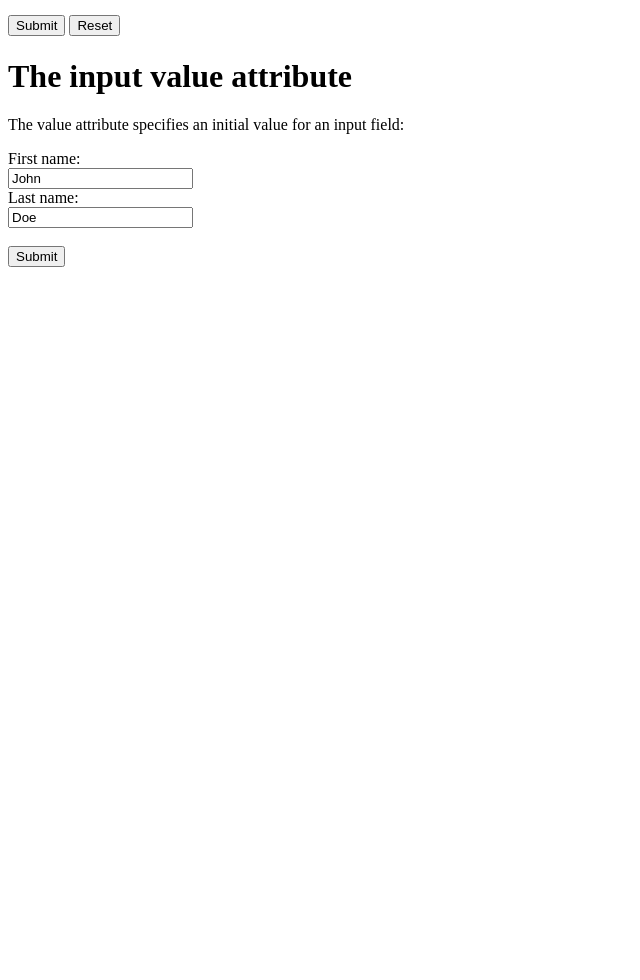
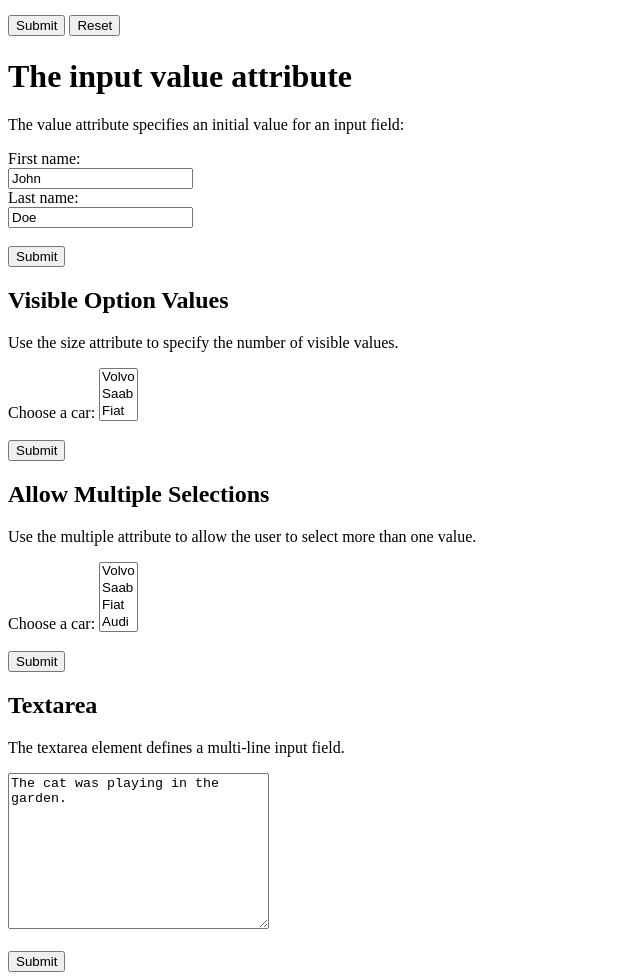
Before and after one commit to Ashwinik63/Ashwinik63, a plain HTML site: page index.html in a window 1280 px wide. Shown: the part 796-1776 px from the top of the page, without its empty margins (0-640 px from the left). Before the commit the page ends 1071 px from the top, so only its background shows below. Drawn offline with Linux system fonts and the light colour scheme.

Commit message:
multiple attributes are included in the html forms

```diff
--- a/index.html
+++ b/index.html
@@ -57,6 +57,45 @@
     <input type="submit" value="Submit">
   </form>
 
+<h2>Visible Option Values</h2>
+
+<p>Use the size attribute to specify the number of visible values.</p>
+
+<form action="/action_page.php">
+  <label for="cars">Choose a car:</label>
+  <select id="cars" name="cars" size="3">
+    <option value="volvo">Volvo</option>
+    <option value="saab">Saab</option>
+    <option value="fiat">Fiat</option>
+    <option value="audi">Audi</option>
+  </select><br><br>
+  <input type="submit">
+</form>
+  <h2>Allow Multiple Selections</h2>
+
+<p>Use the multiple attribute to allow the user to select more than one value.</p>
+
+<form action="/action_page.php">
+  <label for="cars">Choose a car:</label>
+  <select id="cars" name="cars" size="4" multiple>
+    <option value="volvo">Volvo</option>
+    <option value="saab">Saab</option>
+    <option value="fiat">Fiat</option>
+    <option value="audi">Audi</option>
+  </select><br><br>
+  <input type="submit">
+</form><h2>Textarea</h2>
+<p>The textarea element defines a multi-line input field.</p>
+
+<form action="/action_page.php">
+  <textarea name="message" rows="10" cols="30">The cat was playing in the garden.</textarea>
+  <br><br>
+  <input type="submit">
+</form>
+
+
+
+
 
 </body>
 
```
